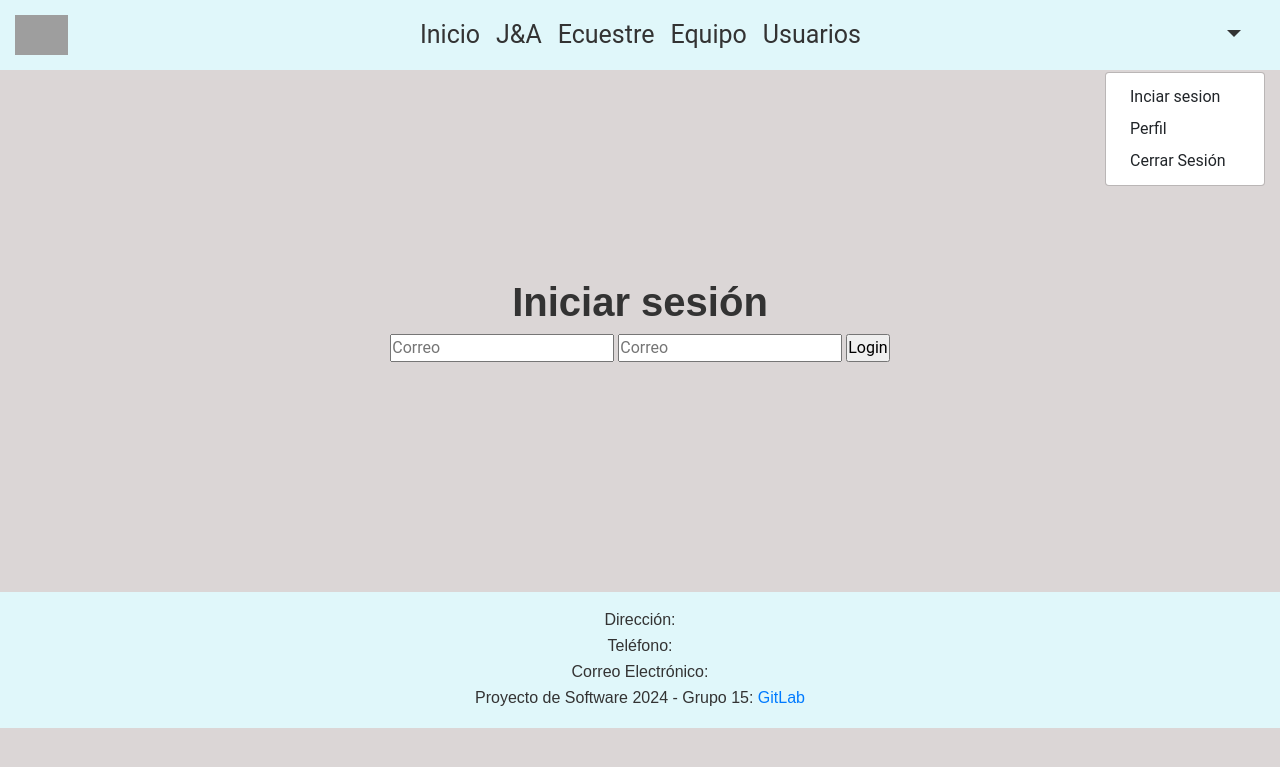
After one commit to Teddyware01/CEDICA, a Flask app: page /auth/ in a window 1280 px wide, after a click that opens the changed part. The commit adds this page. Shown: the top 767 px of the page. Run offline with Flask 3, Linux system fonts and the light colour scheme; parts of the project's set-up code (start-up, migrations or seed data) failed here and were passed over; some libraries are stand-ins or nearby versions; grey boxes are pictures that could not be loaded.

Commit message:
creado el login basico.

```diff
--- a/admin/pyproject.toml
+++ b/admin/pyproject.toml
@@ -12,6 +12,7 @@ flask = "^3.0.3"
 flask-wtf = "^1.2.1"
 flask-sqlalchemy = "^3.1.1"
 psycopg2-binary = "^2.9.9"
+flask-session = "^0.8.0"
 
 
 [tool.poetry.group.dev.dependencies]
--- a/admin/src/core/auth/__init__.py
+++ b/admin/src/core/auth/__init__.py
@@ -3,6 +3,9 @@ from src.core.auth.user import Users
 from src.core.auth.roles import Roles
 from src.core.auth.permisos import Permisos
 
+def find_user_by_email_and_password(email, password):
+    user = Users.query.filter_by(email=email, password=password).first()
+    return user
 
 def list_users(sort_by=None):
     query = Users.query
--- /dev/null
+++ b/admin/src/web/controllers/auth.py
@@ -0,0 +1,37 @@
+from flask import Blueprint
+from flask import flash,render_template, redirect, url_for, request, session
+from src.core import auth
+
+
+
+bp = Blueprint("auth", __name__, url_prefix="/auth")
+
+@bp.get("/")
+def login():
+    return render_template("auth/login.html")
+
+
+@bp.post("/authenticate")
+def authenticate():
+    params = request.form
+
+    user = auth.find_user_by_email_and_password(params["email"], params["password"])
+
+    if not user:
+        flash("Usuario o contraseña incorrecta", "error")
+        return redirect(url_for("auth.login"))
+
+    session["user"] = user.email
+    flash("Sesion iniciada correctamente!", "success")
+    return redirect(url_for("equipo.listar_empleados"))
+
+@bp.get("/logout")
+def logout():
+    if session.get("user"):
+        del session["user"]
+        session.clear()
+        flash("Sesion cerrada correctamente!", "info")
+    else:
+        flash("No hay una sesion activa!", "error")
+
+    return redirect(url_for("auth.login"))
--- /dev/null
+++ b/admin/src/web/templates/auth/login.html
@@ -0,0 +1,24 @@
+{% extends "layout.html" %}
+
+{% block title %} Inicio de sesion {% endblock %}
+
+{% block head %}
+    {{ super() }}
+{% endblock %}
+
+
+{% block content %}
+<section>
+
+    {{ super() }}
+
+
+    <h1 class="text-center">Iniciar sesión</h1>
+
+    <form action="{{ url_for('auth.authenticate') }}" method="POST" class="client-form">
+        <input type="email" name="email" placeholder="Correo" required />
+        <input type="password" name="password" placeholder="Correo" required />
+        <input type="submit" value="Login" />
+    </form>
+</section>
+{% endblock %}
--- a/admin/src/web/templates/layout.html
+++ b/admin/src/web/templates/layout.html
@@ -37,9 +37,9 @@
                                 <i class="fas fa-user-circle"></i>
                             </a>
                             <div class="dropdown-menu dropdown-menu-right" aria-labelledby="navbarDropdownProfile">
-                                <a class="dropdown-item" href="#" role="button">Inciar sesion</a>
+                                <a class="dropdown-item" href="{{ url_for("auth.login") }}" role="button">Inciar sesion</a>
                                 <a class="dropdown-item" href="#" role="button">Perfil</a>
-                                <a class="dropdown-item" href="#" role="button">Cerrar Sesión</a>
+                                <a class="dropdown-item" href="{{ url_for("auth.logout") }}" role="button">Cerrar Sesión</a>
                             </div>
                         </li>
                     </ul>
```
Also changed, not shown: admin/src/web/__init__.py (+8 -2 lines), 2 other files.
